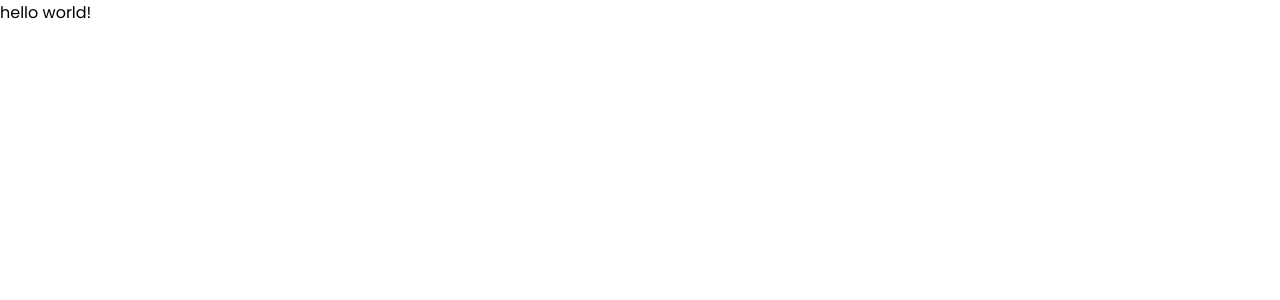
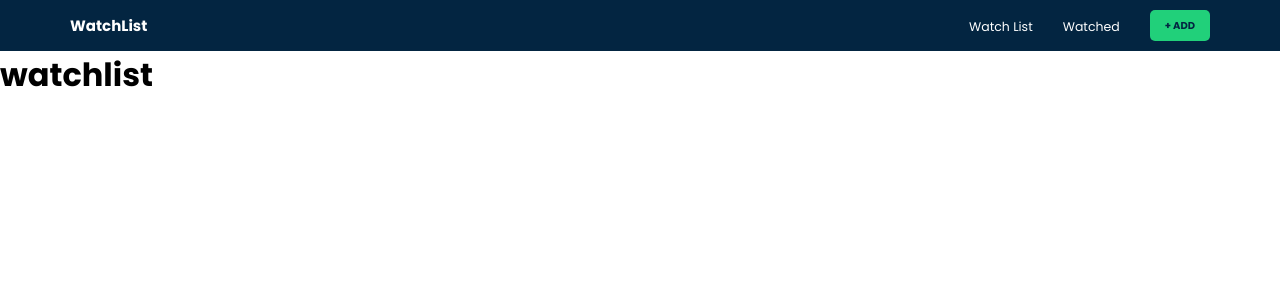
Before and after one commit to manikagnish/movie-watchlist-application, a React (Create React App) app: page / in a window 1280 px wide. Shown: the top 300 px of the page. Built offline with nearby package versions, Linux system fonts and the light colour scheme.

Commit message:
added the styling and did the routing

```diff
--- a/package.json
+++ b/package.json
@@ -8,6 +8,8 @@
     "@testing-library/user-event": "^12.8.3",
     "react": "^17.0.2",
     "react-dom": "^17.0.2",
+    "react-icons": "^4.3.1",
+    "react-router-dom": "^6.0.2",
     "react-scripts": "4.0.3",
     "web-vitals": "^1.1.2"
   },
--- a/src/App.js
+++ b/src/App.js
@@ -1,5 +1,19 @@
+import { BrowserRouter as Router, Routes, Route } from "react-router-dom";
+import Add from "./components/Add";
+import Watched from "./components/Watched";
+import Watchlist from "./components/Watchlist";
+import * as icon from "react-icons/fa";
+
 function App() {
-  return <div>hello world!</div>;
+  return (
+    <Router>
+      <Routes>
+        <Route exact path="/" element={<Watchlist />} />
+        <Route path="/watched" element={<Watched />} />
+        <Route path="/add" element={<Add />} />
+      </Routes>
+    </Router>
+  );
 }
 
 export default App;
--- /dev/null
+++ b/src/components/Add.js
@@ -0,0 +1,10 @@
+import Header from "./Header";
+
+export default function Add() {
+  return (
+    <div>
+      <Header />
+      add page
+    </div>
+  );
+}
--- /dev/null
+++ b/src/components/Header.js
@@ -0,0 +1,29 @@
+import { Link } from "react-router-dom";
+
+export default function Header() {
+  return (
+    <header>
+      <div className="container">
+        <div className="inner-content">
+          <div className="brand">
+            <Link to="/">WatchList</Link>
+          </div>
+
+          <ul className="nav-links">
+            <li>
+              <Link to="/">Watch List</Link>
+            </li>
+            <li>
+              <Link to="/watched">Watched</Link>
+            </li>
+            <li>
+              <Link to="/add" className="btn">
+                + Add
+              </Link>
+            </li>
+          </ul>
+        </div>
+      </div>
+    </header>
+  );
+}
--- /dev/null
+++ b/src/components/Watched.js
@@ -0,0 +1,10 @@
+import Header from "./Header";
+
+export default function Watched() {
+  return (
+    <div>
+      <Header />
+      watched
+    </div>
+  );
+}
--- /dev/null
+++ b/src/components/Watchlist.js
@@ -0,0 +1,10 @@
+import Header from "./Header";
+
+export default function Watchlist() {
+  return (
+    <div>
+      <Header />
+      <h1>watchlist</h1>
+    </div>
+  );
+}
--- a/src/index.css
+++ b/src/index.css
@@ -1,3 +1,9 @@
+:root {
+  --primary: #032541;
+  --secondary: #21d07a;
+  --white: #fff;
+}
+
 * {
   margin: 0;
   padding: 0;
@@ -13,3 +19,281 @@
   font-size: 1.6rem;
   font-family: "Poppins", sans-serif;
 }
+
+.container {
+  padding-right: 15px;
+  padding-left: 15px;
+  margin-right: auto;
+  margin-left: auto;
+}
+
+@media (min-width: 768px) {
+  .container {
+    width: 750px;
+  }
+}
+
+@media (min-width: 992px) {
+  .container {
+    width: 970px;
+  }
+}
+
+@media (min-width: 1200px) {
+  .container {
+    width: 1170px;
+  }
+}
+
+*,
+*:before,
+*:after {
+  box-sizing: border-box;
+}
+
+.btn {
+  padding: 10px 15px;
+  background-color: var(--secondary);
+  color: var(--primary);
+  border-radius: 5px;
+  text-transform: uppercase;
+  font-weight: 700;
+  display: inline-block;
+  border: none;
+  font-size: 1rem;
+  transition: all 0.3s ease;
+  line-height: 1.1;
+}
+
+.btn:hover {
+  background-color: #1aa762;
+  opacity: 1;
+  cursor: pointer;
+}
+
+.btn:disabled {
+  pointer-events: none;
+  opacity: 0.5;
+}
+
+input:focus {
+  outline: none;
+}
+
+/* Header Styles */
+header {
+  background-color: var(--primary);
+}
+
+header .inner-content {
+  display: flex;
+  justify-content: space-between;
+  align-items: center;
+  padding: 10px 0;
+}
+
+header a {
+  color: var(--white);
+  font-size: 1.25rem;
+  text-decoration: none;
+  transition: all 0.3s ease;
+}
+
+header a:hover {
+  opacity: 0.7;
+}
+
+header .brand a {
+  font-weight: 700;
+  font-size: 1.5rem;
+}
+
+header .nav-links {
+  padding: 0;
+  margin: 0;
+  list-style: none;
+  display: flex;
+  align-items: center;
+}
+
+header .nav-links li {
+  display: inline-block;
+  margin-right: 30px;
+}
+
+header .nav-links li:last-child {
+  margin-right: 0;
+}
+
+/* Add Page */
+.add-content {
+  padding: 50px 0;
+  max-width: 600px;
+  margin: 0 auto;
+}
+
+.add-content .input-wrapper input {
+  width: 100%;
+  background-color: var(--primary);
+  padding: 10px;
+  border-radius: 5px;
+  border: none;
+  color: var(--white);
+  font-size: 1.25rem;
+}
+
+.results {
+  padding: 0;
+  margin: 0;
+  margin-top: 20px;
+}
+
+.results li {
+  list-style: none;
+}
+
+.result-card {
+  display: flex;
+  margin-bottom: 20px;
+}
+
+.result-card .poster-wrapper img,
+.filler-poster {
+  width: 75px;
+  height: 113px;
+  background-color: #dbdada;
+  border-radius: 5px;
+  margin-right: 15px;
+  display: block;
+  color: transparent;
+}
+
+.result-card .info {
+  display: flex;
+  flex-direction: column;
+  justify-content: space-between;
+}
+
+.result-card .info .title {
+  font-size: 1.25rem;
+  color: var(--primary);
+  font-weight: 600;
+  margin: 0;
+}
+
+.result-card .info .release-date {
+  font-size: 1.25rem;
+  font-weight: 300;
+  color: var(--primary);
+  margin: 0;
+}
+
+.result-card .controls button {
+  margin-right: 10px;
+}
+
+/* Movie Page */
+.movie-page {
+  padding: 30px 0;
+}
+
+.movie-page .header {
+  display: flex;
+  align-items: center;
+  justify-content: space-between;
+  margin-bottom: 30px;
+}
+
+.count-pill {
+  display: block;
+  background-color: var(--secondary);
+  padding: 5px 15px;
+  font-size: 1.125rem;
+  font-weight: 600;
+  border-radius: 999px;
+  color: var(--primary);
+}
+
+.movie-page .heading {
+  color: var(--primary);
+  margin: 0;
+}
+
+.movie-grid {
+  display: grid;
+  grid-template-columns: repeat(3, 1fr);
+  grid-gap: 30px;
+}
+
+@media (min-width: 992px) {
+  .movie-grid {
+    grid-template-columns: repeat(5, 1fr);
+  }
+}
+
+.movie-card {
+  width: 100%;
+  border-radius: 5px;
+  overflow: hidden;
+  position: relative;
+  border: 0;
+  display: block;
+}
+
+.movie-card img {
+  width: 100%;
+  display: block;
+}
+
+.movie-card .overlay {
+  position: absolute;
+  top: 0;
+  left: 0;
+  width: 100%;
+  height: 100%;
+  border: 2px solid transparent;
+  transition: all 0.3s ease;
+}
+
+.movie-card:hover .overlay {
+  border: 3px solid var(--secondary);
+}
+
+.movie-card .inner-card-controls {
+  display: inline;
+  background-color: red;
+  position: absolute;
+  bottom: 20px;
+  left: 50%;
+  transform: translateX(-50%);
+  background: rgba(0, 0, 0, 0.8);
+  border-radius: 5px;
+  padding: 3px;
+  opacity: 0;
+  transition: all 0.3s ease;
+}
+
+.movie-card:hover .inner-card-controls {
+  opacity: 1;
+}
+
+.ctrl-btn {
+  color: #fefefe;
+  background-color: transparent;
+  border: none;
+  transition: all 0.3s ease;
+  font-size: 1.25rem;
+  padding: 5px;
+  margin: 0;
+}
+
+.ctrl-btn:hover {
+  color: var(--secondary);
+  cursor: pointer;
+}
+
+.movie-page .no-movies {
+  color: #c4c4c4;
+  font-size: 3rem;
+  text-align: center;
+}
```
Also changed, not shown: 1 other file (tests, documents, lock files or other folders).
